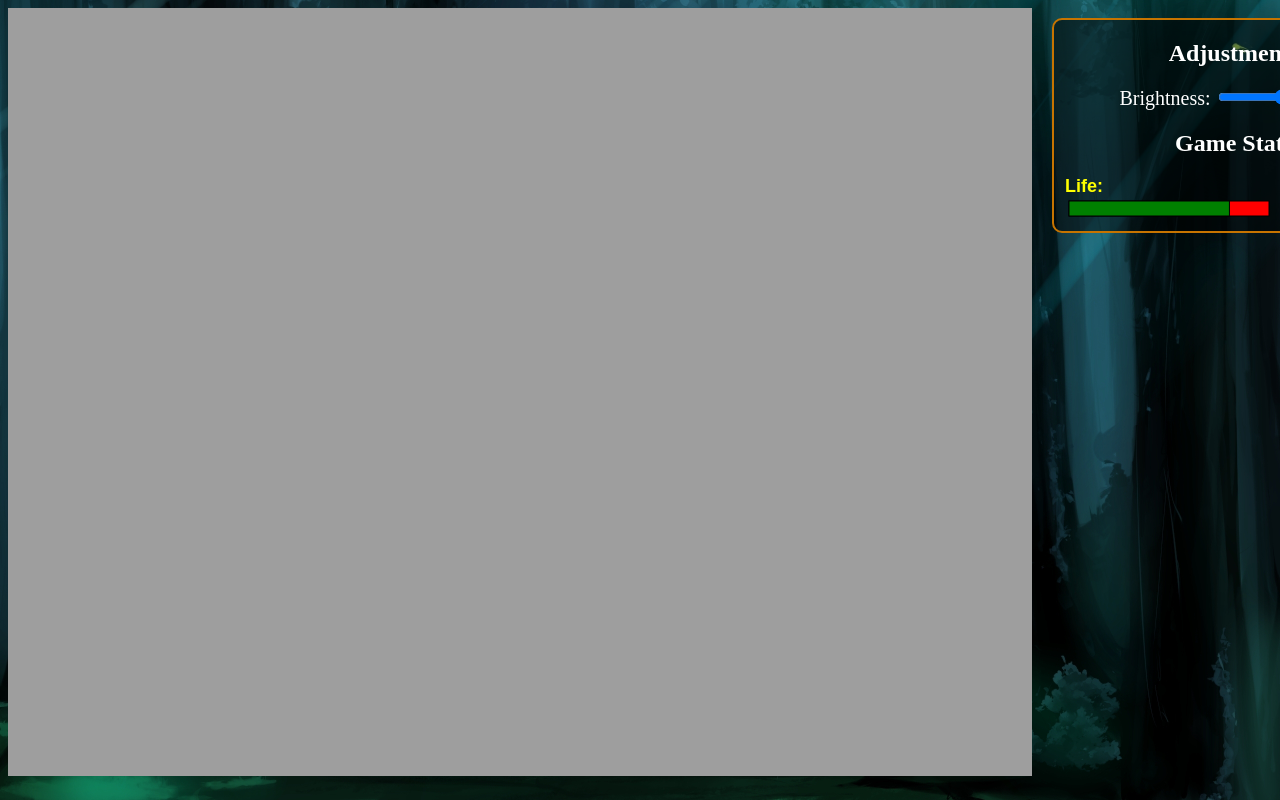
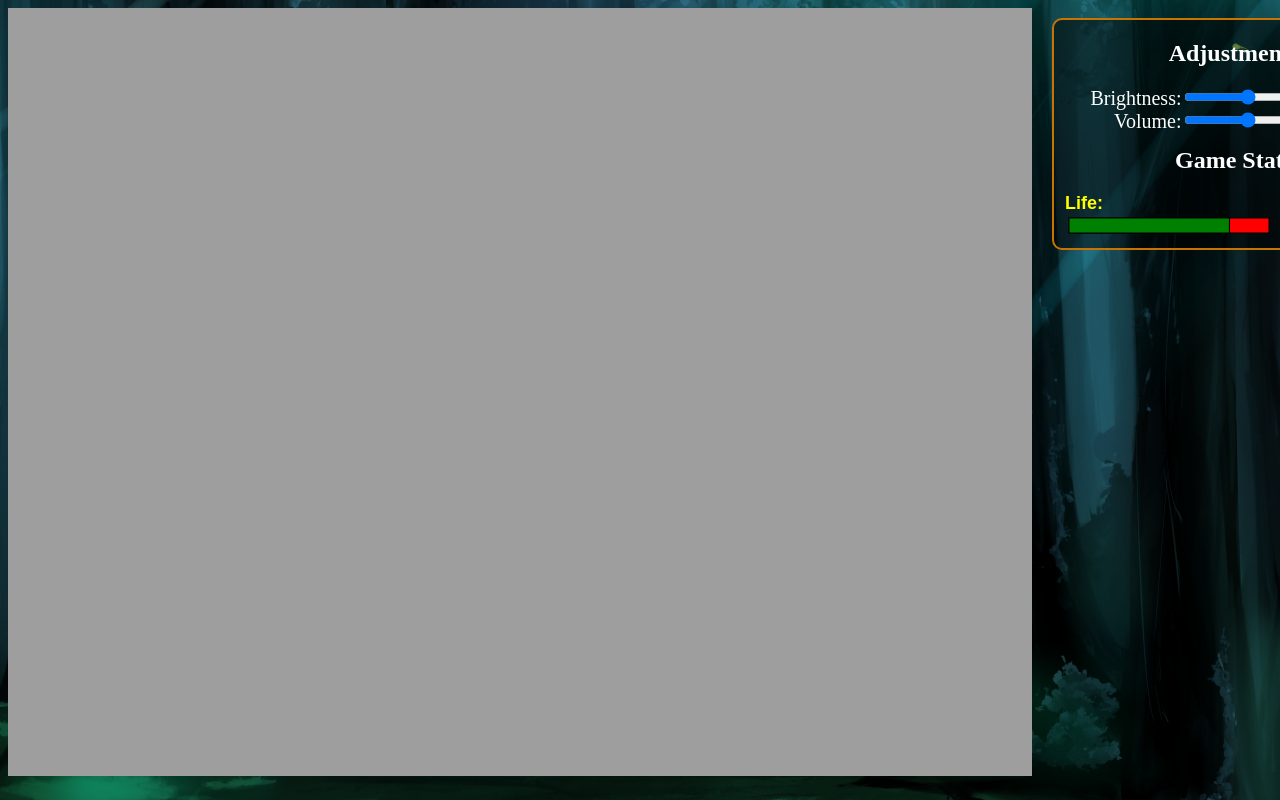
Before and after one commit to MojoJojoTelerik/RPGCanvas, a plain HTML site: page src/index.html in a window 1280 px wide. Shown: the top 800 px of the page. Drawn offline with Linux system fonts and the light colour scheme.

Commit message:
Sound added

```diff
--- a/src/css/general.css
+++ b/src/css/general.css
@@ -37,5 +37,18 @@ body {
 }
 
 #slider-label {
+    display: inline-block;
+    float: left;
+    text-align: right;
+    width: 35%;
     font-size: 20px;
 }
+
+#slider, #slider-volume {
+    display: inline-block;
+    float: left;
+}
+
+#game-stats-heading {
+    margin-top: 30px;
+}
--- a/src/index.html
+++ b/src/index.html
@@ -1,7 +1,7 @@
 <!DOCTYPE html>
 <html xmlns="http://www.w3.org/1999/xhtml">
 <head>
-    <title>Project</title>
+    <title>RPG Canvas</title>
     <!-- css -->
     <link href="css/general.css" rel="stylesheet" />
     <!-- js libraries -->
@@ -23,16 +23,32 @@
     <div id="container">
         <div id="canvas"></div>
 
+        <audio loop>
+            <source src="./etc/DST-3rdBallad.mp3" type="audio/mpeg" />
+            <source src="./etc/DST-3rdBallad.ogg" type="audio/ogg" />
+            <!--[if IE]>
+            <embed src="./etc/DST-3rdBallad.mp3" loop="1" />
+            <![endif]-->
+        </audio>
+
         <aside id="right">
             <h2>Adjustments</h2>
             <label id="slider-label" for="slider">Brightness: </label>
             <input id="slider" type="range" min="-0.1" max="0.1" step="0.01" value="0">
 
-            <h2>Game Stats</h2>
+            <p style="clear:both"></p>
+
+            <label id="slider-label" for="slider-volume">Volume: </label>
+            <input id="slider-volume" type="range" min="0" max="1" step="0.01" value="0.5">
+
+            <p style="clear:both"></p>
+
+            <h2 id="game-stats-heading">Game Stats</h2>
 
             <div id="gameStatsDiv"></div>
         </aside>
     </div>
+
     <script>
         document.addEventListener('DOMContentLoaded', function () {
             var sources = {
@@ -58,6 +74,7 @@
                     images[key].onload = function () {
                         if (++loadedImages >= numberOfImages) {
                             new Game(images);
+                            startMusic();
                         }
                     };
                     images[key].src = assetDir + sources[key];
@@ -65,6 +82,17 @@
             }
 
             loadImages(sources);
+
+            function startMusic() {
+                var audio = $("audio")[0];
+                audio.play();
+                audio.volume = 0.5;
+
+                var sliderVolume = document.getElementById('slider-volume');
+                sliderVolume.onchange = function () {
+                    audio.volume = sliderVolume.value;
+                }
+            }
         }, false);
     </script>
 </body>
```
Also changed, not shown: 2 other files.
